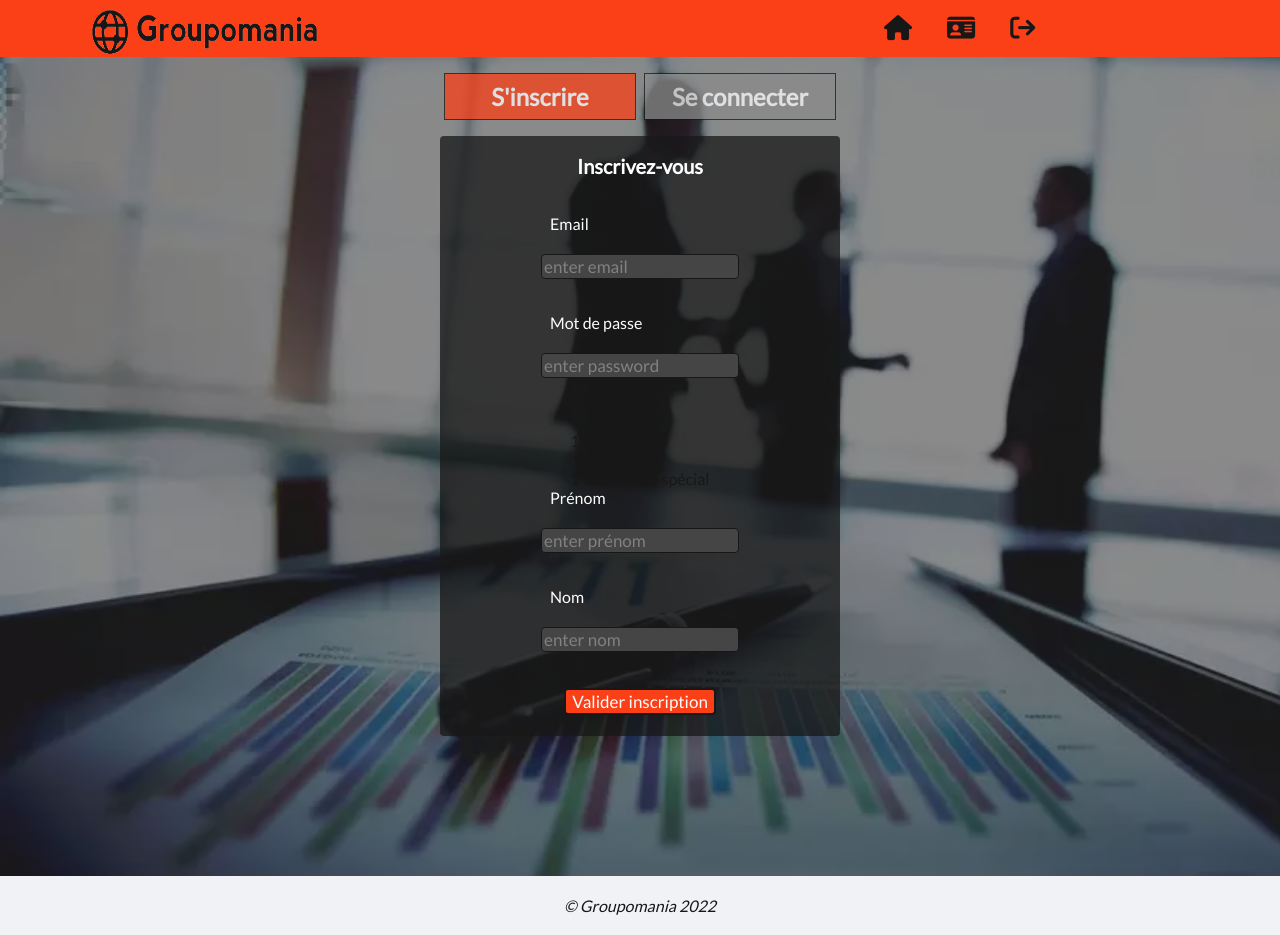
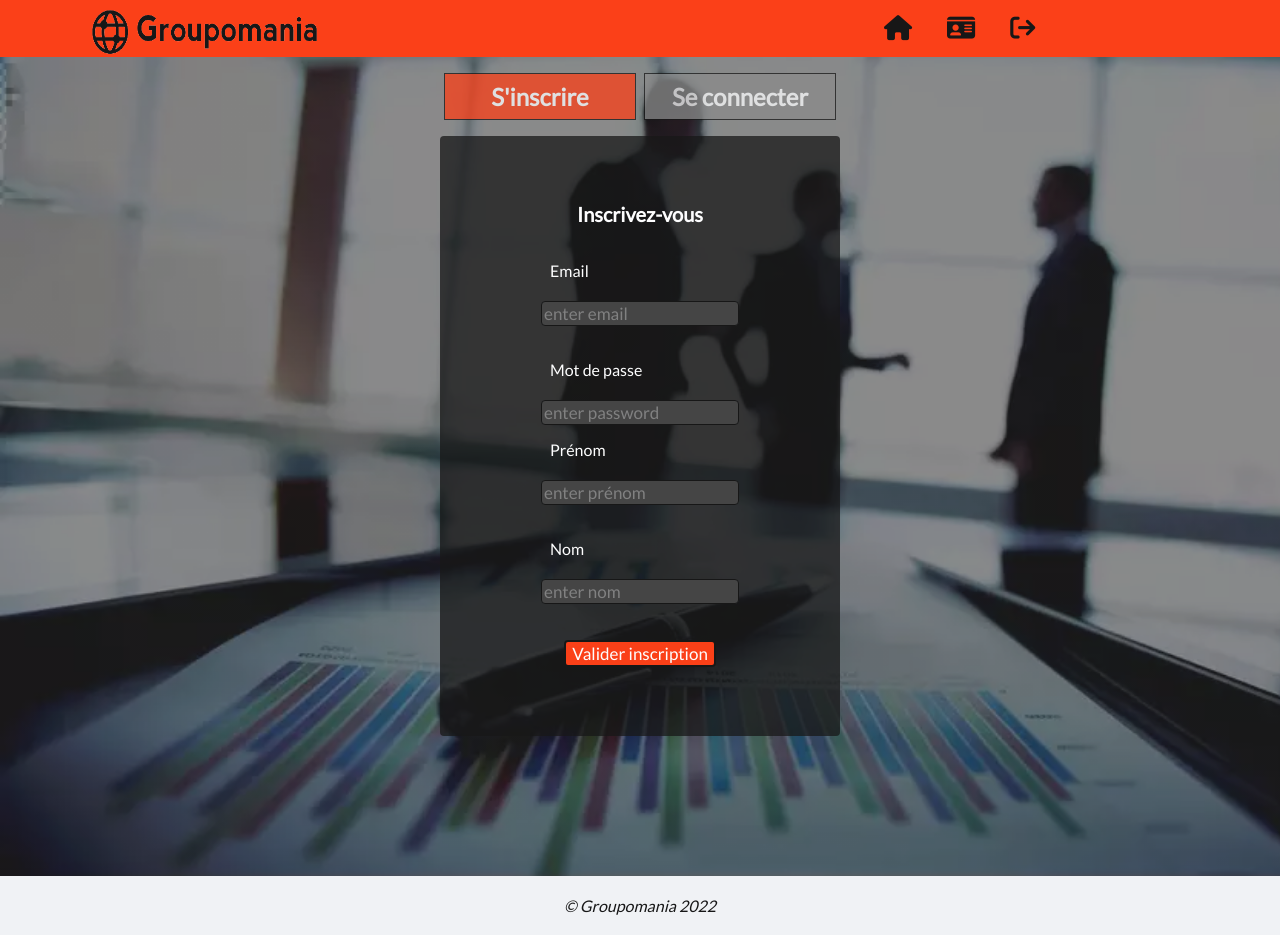
Before and after one commit to krommmm/p7, a React (Create React App) app in the folder frontend/: page / in a window 1280 px wide. Built offline with nearby package versions, Linux system fonts and the light colour scheme; no server answers.

Commit message:
Modif css pour regex password

```diff
--- a/frontend/src/styles/Sign.css
+++ b/frontend/src/styles/Sign.css
@@ -45,13 +45,22 @@
 
 /* Login*/
 .password-error,
-.email-error {
+.email-error,.maj-error,.min-error,.nb-error,.charSpecial-error {
     color: red;
     display:none;
     max-width: 200px;
     margin-bottom: 10px;
 }
 
+/*Div qui entoure les div d'erreurs*/
+.errors{
+    display:flex;
+    flex-direction: column;
+}
+.errors div{
+    margin:0px;
+    padding:0px;
+}
 
 /*Signup*/
 .sign-container {
```
